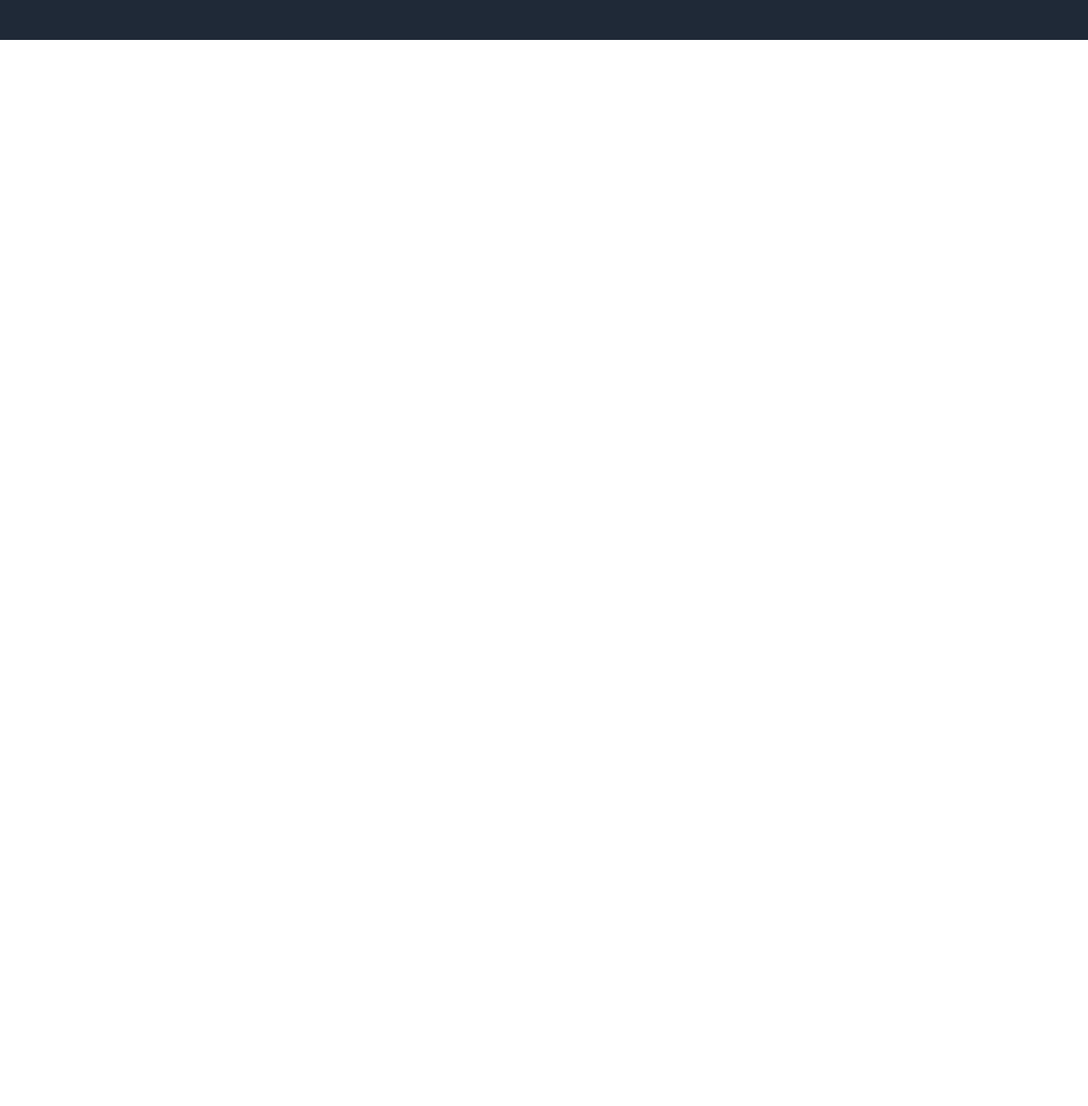
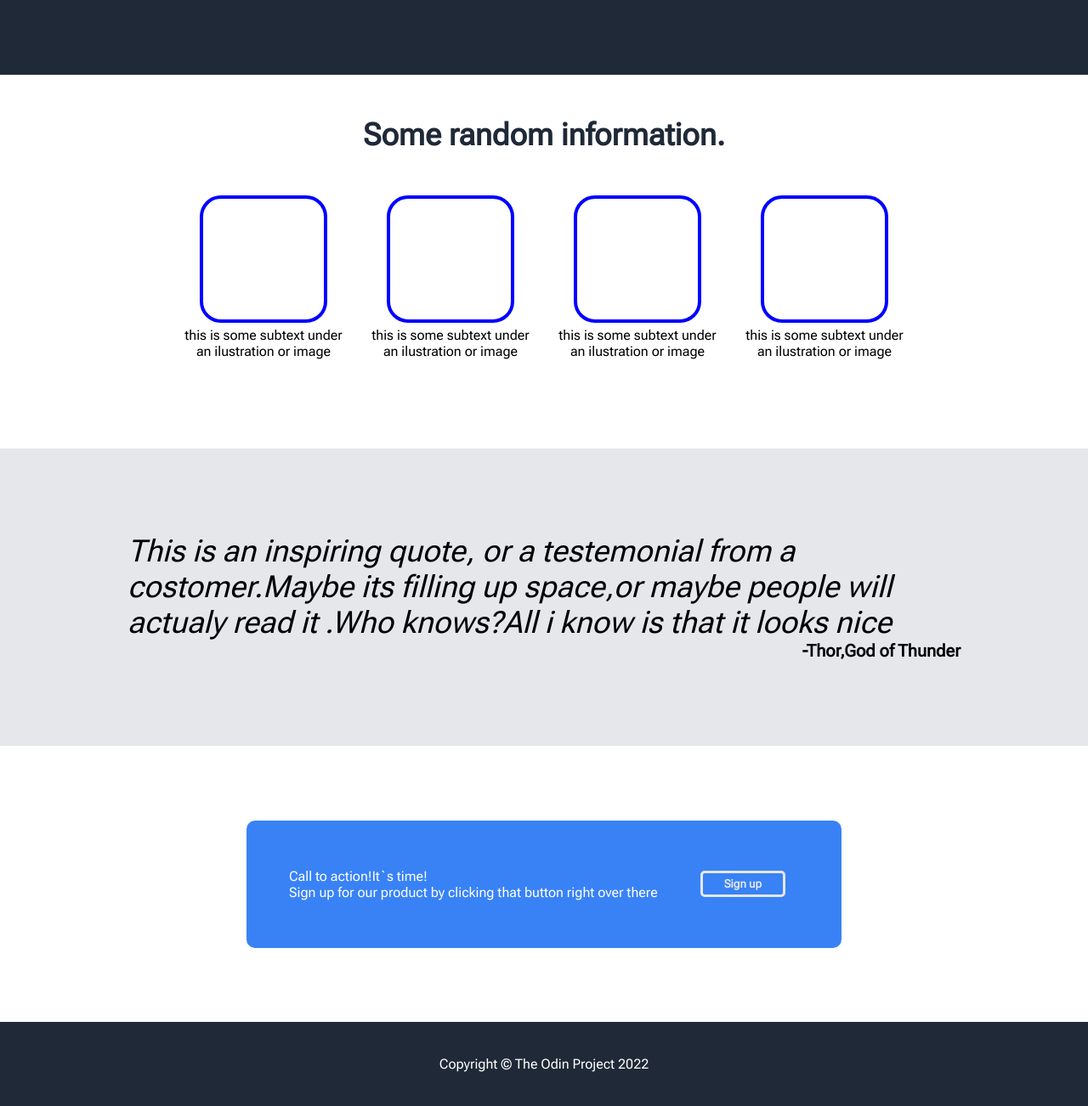
Before and after one commit to CotanFlorin/landing-page, a plain HTML site: page index.html in a window 1280 px wide. Shown: the part 684-1986 px from the top of the page at 85% size. Before the commit the page ends 800 px from the top, so only its background shows below. Drawn offline with Linux system fonts and the light colour scheme.

Commit message:
Finnished atm ,responsive layout next

```diff
--- a/index.html
+++ b/index.html
@@ -31,19 +31,51 @@
         </div>
     </div>
 </header>
-
-
-
-
-
-
-
-
-
-
-
-
-
-
-
+<section>
+    <div class="section-container">
+        <h2 class="section-info">Some random information.</h2>
+        <div class="section-list">
+            <div class="section-box">
+                <div class="section-img"></div>
+                <p class="section-paragraph">this is some subtext under an ilustration or image</p>
+            </div>
+        <div class="section-list">
+            <div class="section-box">
+                <div class="section-img"></div>
+                <p class="section-paragraph">this is some subtext under an ilustration or image</p>
+            </div>
+        <div class="section-list">
+            <div class="section-box">
+                <div class="section-img"></div>
+                <p class="section-paragraph">this is some subtext under an ilustration or image</p>
+            </div>
+        <div class="section-list">
+            <div class="section-box">
+                <div class="section-img"></div>
+                <p class="section-paragraph">this is some subtext under an ilustration or image</p>
+            </div>
+        </div>
+</section>
+<main>
+    <div class="container-italic">
+        <em>This is an inspiring quote, or a testemonial from a costomer.Maybe its filling up space,or maybe people will actualy read it .Who knows?All i know is that it looks nice</em>
+        <h4>-Thor,God of Thunder</h4>
+    </div>
+</main>
+<section>
+    <div class="last-container">
+        <div class="color-border">
+            <div class="last-border">
+                <p>Call to action!It`s time!</p>
+                <p>Sign up for our product by clicking that button right over there</p>
+            </div>
+            <div class="button-border">
+                <button>Sign up</button>
+            </div>
+        </div>
+    </div>
+</section>
+<footer>
+    <p>Copyright &copy; The Odin Project 2022</p>
+</footer>
 </body>
--- a/styles.css
+++ b/styles.css
@@ -3,16 +3,24 @@
     margin: 0;
     box-sizing: border-box;
     list-style: none;
+    font-family: 'Roboto Flex', sans-serif;
 }
 .header-container {
     display: flex;
     justify-content: space-between;
     margin-left: 150px;
     margin-right: 150px;
+    padding-top: 40px;
 }
 .header-list {
     display: flex;
     gap: 10px;
+}
+.header-text p{
+    padding-bottom: 15px;
+}
+.header-text h1 {
+    padding-bottom: 15px;
 }
 .header-container2 {
     display: flex;
@@ -58,4 +66,108 @@ button {
 }
 .header-text {
     text-align: start;
+    padding-right: 80px;
 }
+
+/* Part Two */
+.section-container h2{
+    font-size: 36px;
+    font-weight: 900;
+    color: #1f2937;
+}
+.section-container {
+    margin-left: 200px;
+    margin-right: 200px;
+    padding-bottom: 100px;
+}
+.section-img {
+    border: solid blue 4px;
+    width: 150px;
+    height: 150px;
+    border-radius: 25px;
+    padding: 5px;
+}
+.section-list {
+    display: flex;
+    flex-direction: row;
+    justify-content: space-between;
+}
+.section-paragraph {
+    text-align: center;
+    padding: 5px 10px 5px 10px;
+}
+.section-info {
+    display: flex;
+    justify-content: center;
+    align-items: center;
+    padding-bottom: 50px;
+    padding-top: 50px;
+}
+.section-box {
+    display: flex;
+    flex-direction: column;
+    justify-content: center;
+    align-items: center;
+}
+
+/* Part Three */
+
+.container-italic {
+    display: flex;
+    flex-direction: column;
+    margin-left: 150px;
+    margin-right: 150px;
+    padding-top: 100px;
+    padding-bottom: 100px;
+}
+h4 {
+    display: flex;
+    flex-direction: column;
+    align-items: flex-end;
+    font-size: 20px;
+    font-weight: 900px;
+    color: black;
+}
+main {
+    background-color: #e5e7eb;
+}
+em {
+    font-size: 36px;
+    font-weight: 400px;
+}
+.last-container {
+    display: flex;
+    align-items: center;
+    justify-content: center;
+    height: 325px;
+    color: white;
+}
+footer {
+    display: flex;
+    background-color: #1f2937;
+    color: white;
+    justify-content: center;
+    padding: 40px;
+}
+.last-border {
+    display: flex;
+    flex-direction: column;
+    justify-content: center;
+}
+.color-border {
+    display: flex;
+    background-color: #3882f6;
+    width: 700px;
+    height: 150px;
+    border-radius: 10px;
+    padding-left: 50px;
+}
+.last-container button {
+    border: solid #e5e7eb;
+}
+.button-border {
+    display: flex;
+    align-items: center;
+    padding-left: 50px;
+
+}
```
